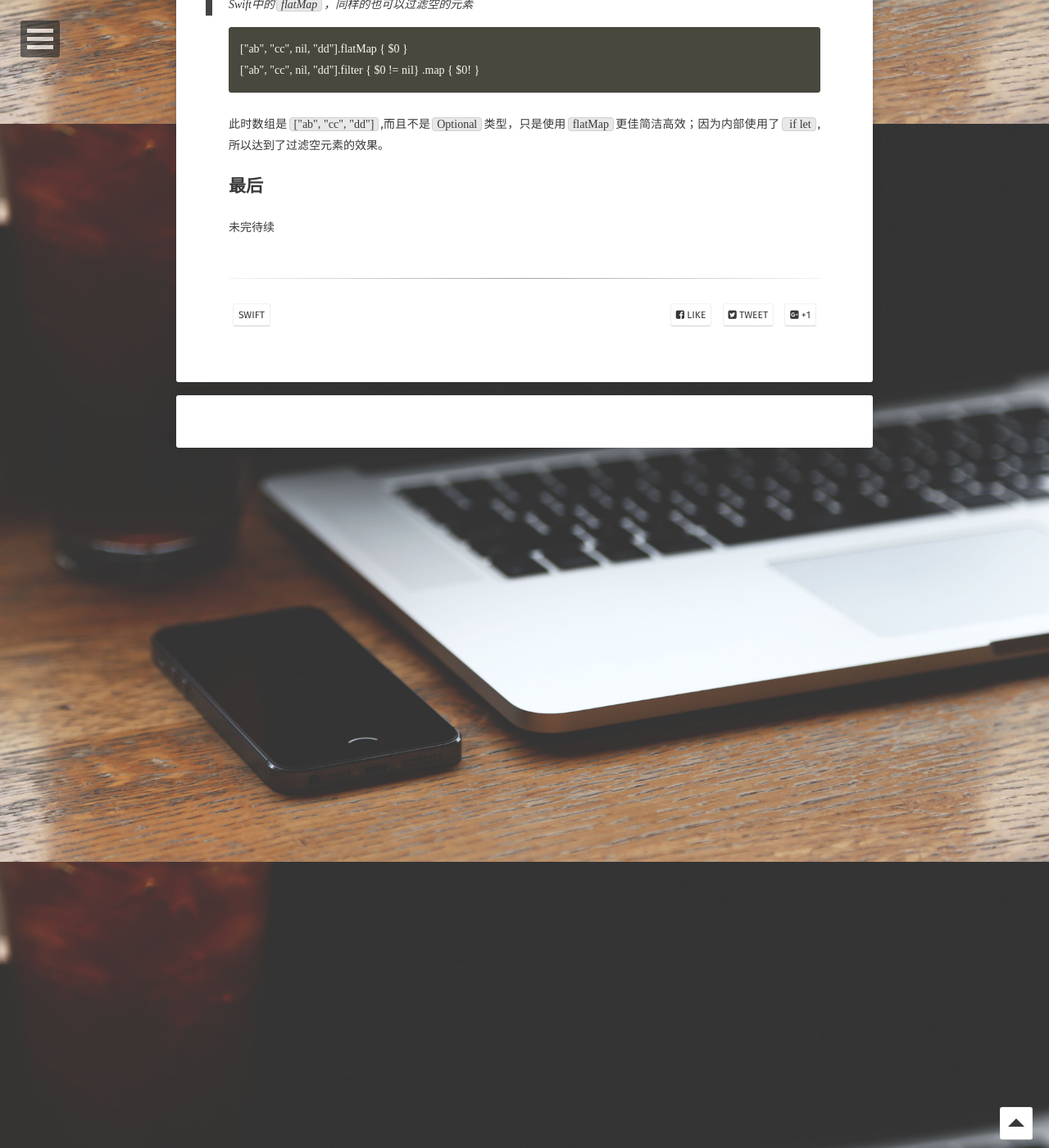
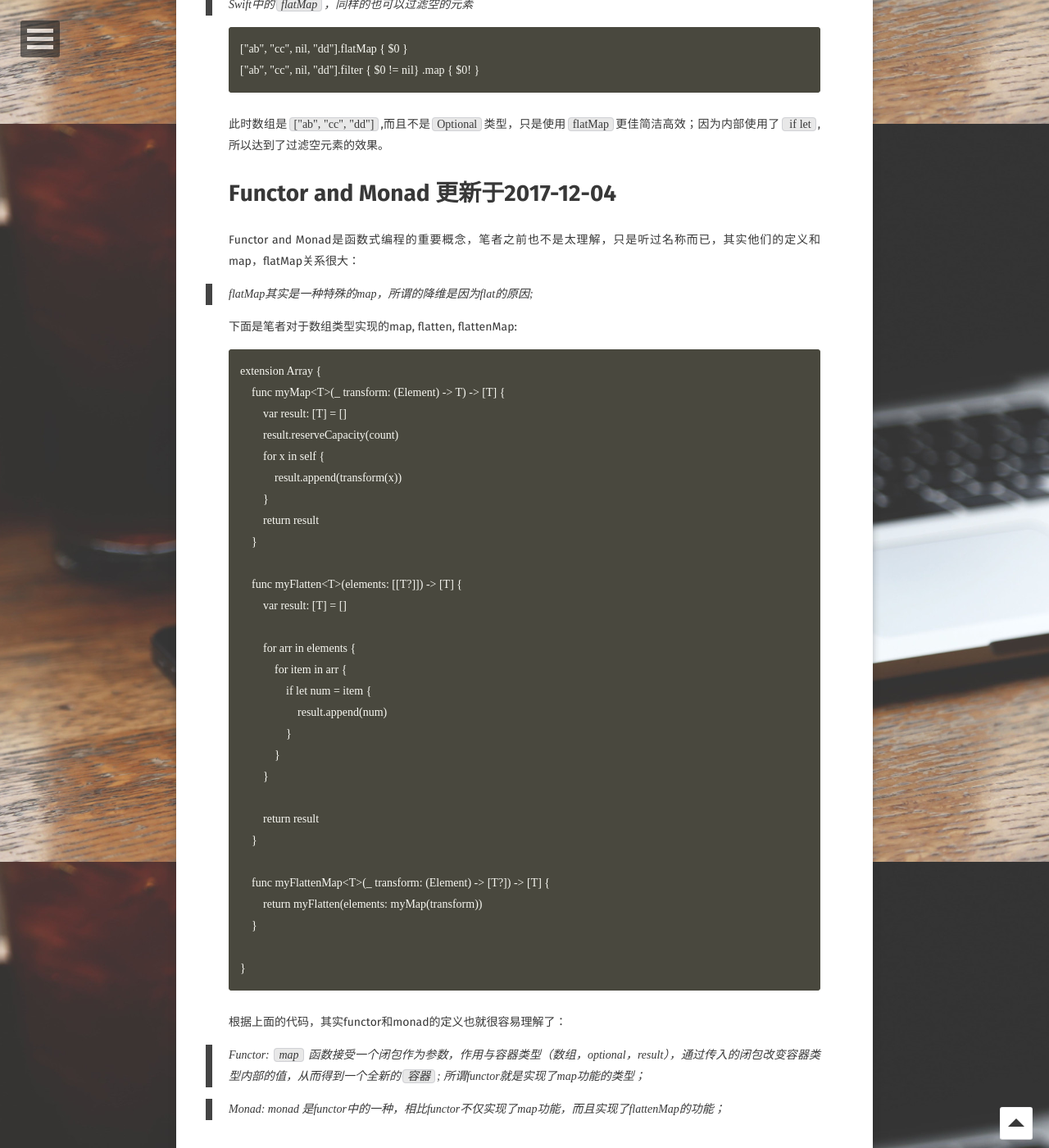
Before and after one commit to longjianjiang/longjianjiang.github.io, a Jekyll site: the page built from _posts/2017-07-24-map-flatMap.md, in a window 1280 px wide and 1400 px high, scrolled down 1649 px. Shown: the whole window at 82% size. Built offline with Jekyll 4.4.1, drawn with Linux system fonts in a browser that asks for light colours; some web fonts are replaced; comment, search, counter and statistics services are not loaded.

Commit message:
Update 2017-07-24-map-flatMap.md

````diff
--- a/_posts/2017-07-24-map-flatMap.md
+++ b/_posts/2017-07-24-map-flatMap.md
@@ -53,5 +53,48 @@ RxSwift.Just<Swift.Int>
 ```
 此时数组是`["ab", "cc", "dd"]`,而且不是`Optional`类型，只是使用`flatMap`更佳简洁高效；因为内部使用了` if let`,所以达到了过滤空元素的效果。
 
-## 最后
-未完待续
+# Functor and Monad 更新于2017-12-04
+
+Functor and Monad是函数式编程的重要概念，笔者之前也不是太理解，只是听过名称而已，其实他们的定义和map，flatMap关系很大：
+
+> flatMap其实是一种特殊的map，所谓的降维是因为flat的原因;
+
+下面是笔者对于数组类型实现的map, flatten, flattenMap:
+
+```
+extension Array {
+    func myMap<T>(_ transform: (Element) -> T) -> [T] {
+        var result: [T] = []
+        result.reserveCapacity(count)
+        for x in self {
+            result.append(transform(x))
+        }
+        return result
+    }
+
+    func myFlatten<T>(elements: [[T?]]) -> [T] {
+        var result: [T] = []
+
+        for arr in elements {
+            for item in arr {
+                if let num = item {
+                    result.append(num)
+                }
+            }
+        }
+
+        return result
+    }
+
+    func myFlattenMap<T>(_ transform: (Element) -> [T?]) -> [T] {
+        return myFlatten(elements: myMap(transform))
+    }
+
+}
+```
+
+根据上面的代码，其实functor和monad的定义也就很容易理解了：
+
+> Functor: `map` 函数接受一个闭包作为参数，作用与容器类型（数组，optional，result），通过传入的闭包改变容器类型内部的值，从而得到一个全新的`容器`; 所谓functor就是实现了map功能的类型；
+
+> Monad: monad 是functor中的一种，相比functor不仅实现了map功能，而且实现了flattenMap的功能；
````
